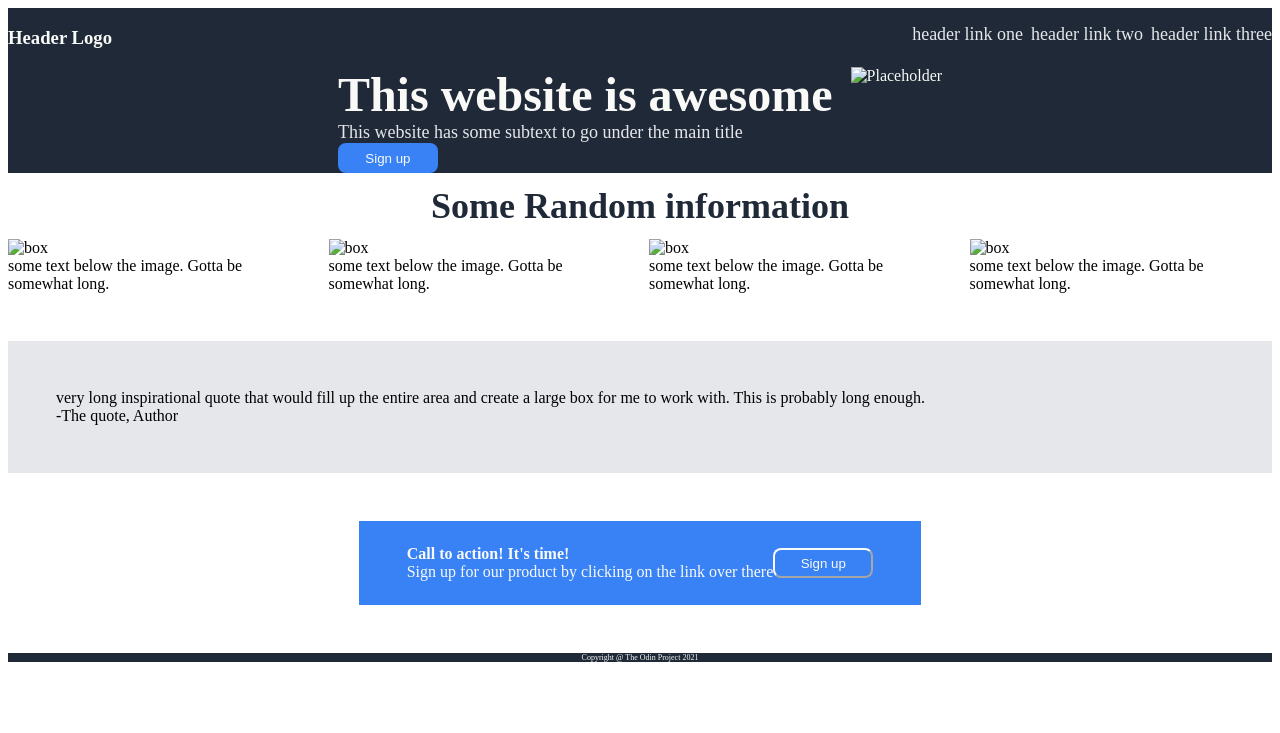
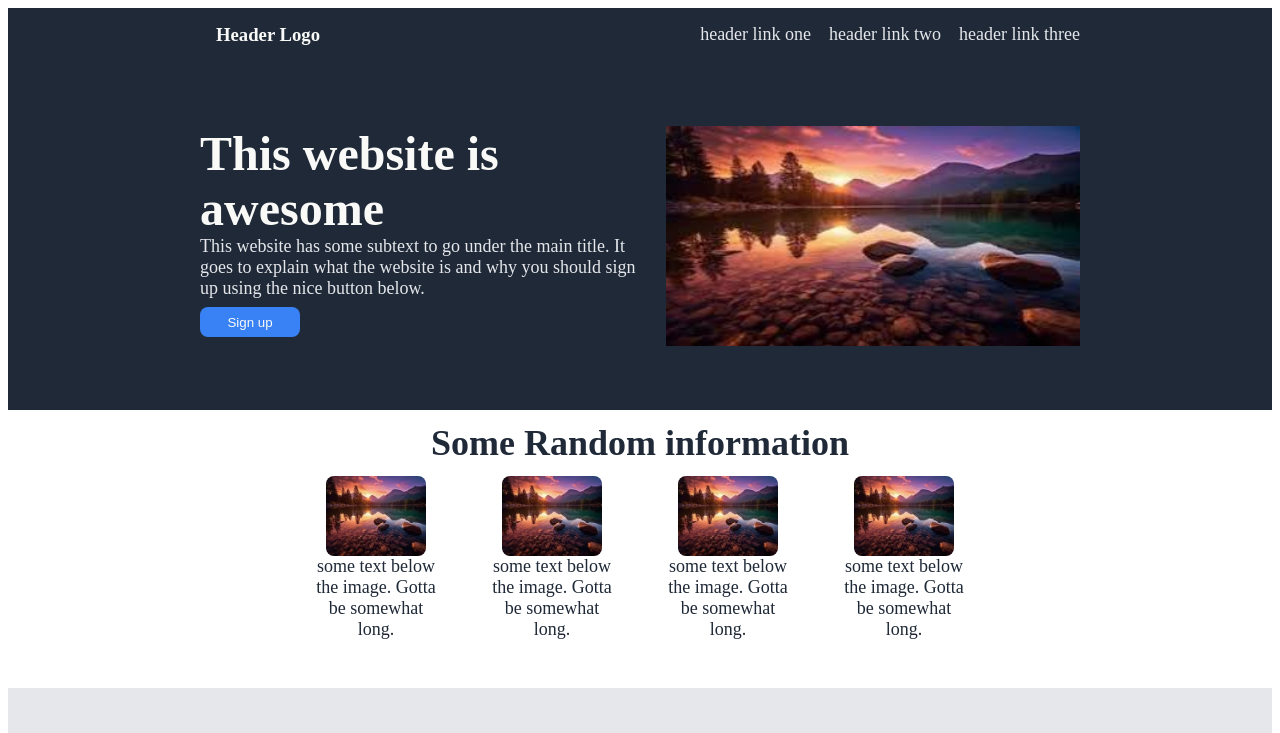
Before and after one commit to MattSebahar/landing-page, a plain HTML site: page index.html in a window 1280 px wide. Shown: the top 733 px of the page. Drawn offline with Linux system fonts and the light colour scheme.

Commit message:
finalze css styling for entire page

```diff
--- a/index.html
+++ b/index.html
@@ -22,31 +22,31 @@
         <div class="headcontent">
             <div class="headtext">
                 <div id="maintxt">This website is awesome</div>
-                <div id="secondtxt">This website has some subtext to go under the main title</div>
+                <div id="secondtxt">This website has some subtext to go under the main title. It goes to explain what the website is and why you should sign up using the nice button below.</div>
                 <button>Sign up</button>
             </div>
 
-            <img src="#" alt="Placeholder"></img>
+            <img src="download.jpg" alt="Placeholder"></img>
         </div>
     </div>
     <div class="info">
         <div id="SRI">Some Random information</div>
         <div class="boxes">
             <div class="boxset">
-                <img src="#" alt="box"></img>
-                <div>some text below the image. Gotta be somewhat long.</div>
+                <img src="download.jpg" alt="box"></img>
+                <div  class="subtext">some text below the image. Gotta be somewhat long.</div>
             </div>
             <div class="boxset">
-                <img src="#" alt="box"></img>
-                <div>some text below the image. Gotta be somewhat long.</div>
+                <img src="download.jpg" alt="box"></img>
+                <div class="subtext">some text below the image. Gotta be somewhat long.</div>
             </div>
             <div class="boxset">
-                <img src="#" alt="box"></img>
-                <div>some text below the image. Gotta be somewhat long.</div>
+                <img src="download.jpg" alt="box"></img>
+                <div class="subtext">some text below the image. Gotta be somewhat long.</div>
             </div>
             <div class="boxset">
-                <img src="#" alt="box"></img>
-                <div>some text below the image. Gotta be somewhat long.</div>
+                <img src="download.jpg" alt="box"></img>
+                <div class="subtext">some text below the image. Gotta be somewhat long.</div>
             </div>
         </div>
     </div>
@@ -58,7 +58,7 @@
     <div class="CTA">
         <div id="bluebox">
             <div class="text">
-                <h4>Call to action! It's time!</h4>
+                <h3>Call to action! It's time!</h3>
                 <div>Sign up for our product by clicking on the link over there</div>
             </div>
             <button id="CTAB">Sign up</button>
--- a/style.css
+++ b/style.css
@@ -18,26 +18,24 @@ body,
 .top {
     display: flex;
     justify-content: space-between;
+    margin: 0 15vw;
+    margin-top: 0;
 }
-
+ #HL {
+    margin: 16px;
+ }
 ul {
     list-style: none;
     padding: 0px;
     display: flex;
-    gap: 8px;
-}
-
-a,
-#secondtxt {
-    text-decoration: none;
-    color: #E5E7EB;
-    font-size: 18px;
+    gap: 18px;
 }
 
 .headcontent {
     display: flex;
-    justify-content: center;
+    justify-content: space-between;
     gap: 18px;
+    margin: 5vw 15vw;
 }
 
 #maintxt {
@@ -45,12 +43,52 @@ a,
     font-weight: bolder;
 }
 
+a,
+#secondtxt,
+.subtext {
+    text-decoration: none;
+    color: #E5E7EB;
+    font-size: 18px;
+    flex-wrap: wrap;
+}
+
+.subtext {
+ color:#1F2937;
+ text-align: center;
+}
+
+.headtext {
+    max-width: 35vw;
+}
+
+img{
+    flex: 1;
+    max-width: 35vw;
+    max-height: 220px;
+}
+
 .boxes{
     display: flex;
     justify-content: center;
-    gap: 18px;
+    gap: 48px;
     padding-bottom: 48px;
 }
+
+.boxset {
+    max-width: 10vw;
+}
+
+.boxes img{
+    height: 100px;
+    width: 100px;
+    min-height: 80px;
+    min-width: 80px;
+    border-color: #3882F6;
+    border-width: 4px;
+    border-radius: 8px;
+    align-self: center;
+}
+
 
 #SRI {
     font-size: 36px;
@@ -63,7 +101,22 @@ a,
 .quote {
     background-color: #E5E7EB;
     padding: 48px;
+    font-size: 36px;
+    font-style: italic;
+    color: #1f2937;
 }
+
+#QA,
+#IQ {
+    margin: 0 15vw;
+}
+#QA {
+    font-weight: bold;
+    font-style: normal;
+    align-self: end;
+
+}
+
 
 .CTA,
 .footer {
@@ -79,16 +132,20 @@ a,
 
 #bluebox {
     display: flex;
+    flex: auto;
     background-color: #3882F6;
+    border-radius: 4px;
     justify-content: space-around;
-    padding: 24px 48px;
+    padding: 40px;
+    max-width: 55vw;
 }
 
 .text {
     margin: 0;
+    max-width: 50%;
 }
 
-h4 {
+h3 {
     margin: 0;
 }
 
@@ -100,6 +157,7 @@ button {
     width: 100px;
     height: 30px;
     flex-grow: 0;
+    margin-top: 8px;
 }
 
 #CTAB {
@@ -111,5 +169,7 @@ button {
 .footer {
     background-color: #1F2937;
     color: #F9FAF8;
-    font-size: 8px;
+    font-size: 12px;
+    padding: 24px;
+
 }
```
Also changed, not shown: download.jpg (added).
